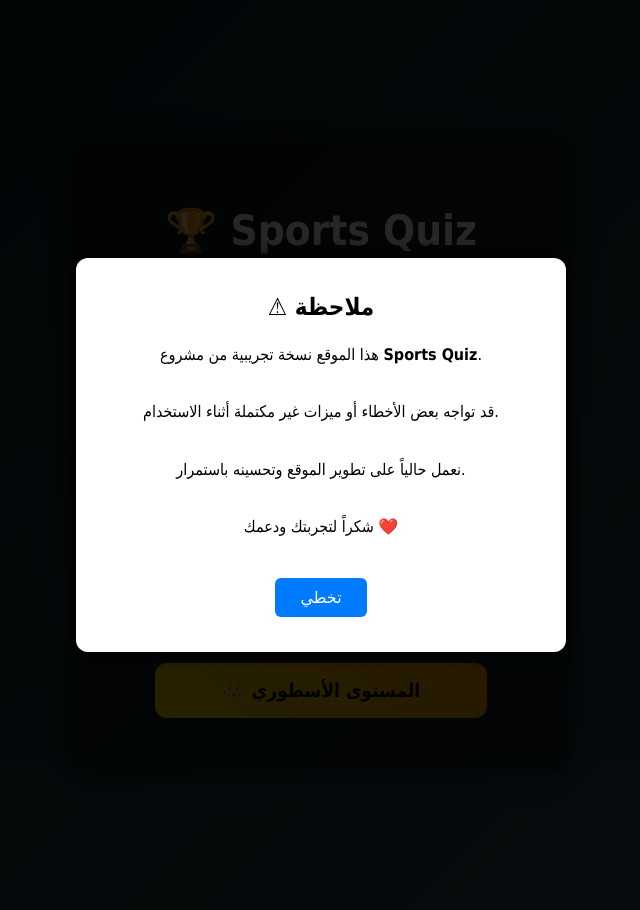
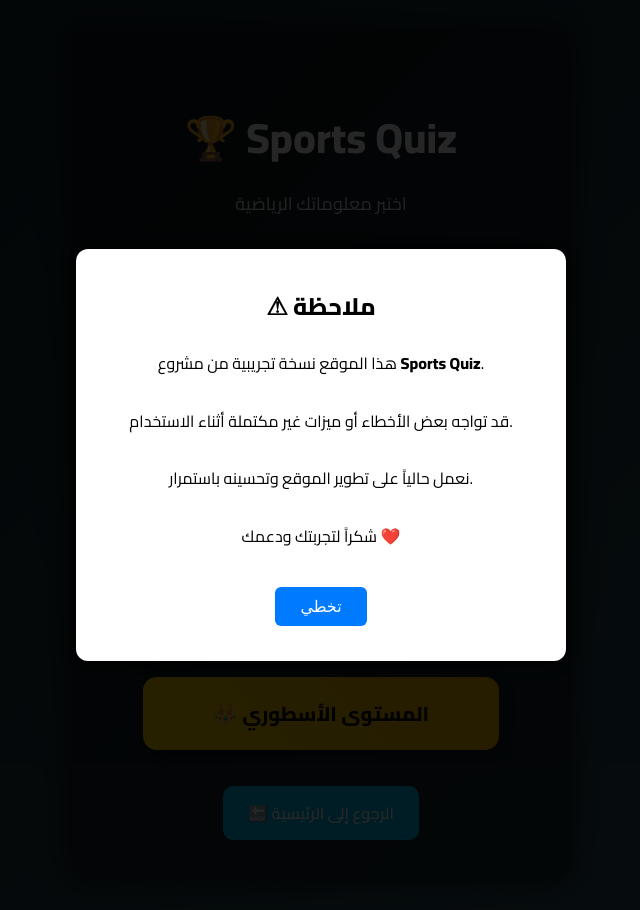
Before and after one commit to moath-moath/sportsquiz, a Django app: page / in a window 1280 px wide. Shown: the whole page, without its empty margins (319-959 px from the left). Run offline with Django 5.2, Linux system fonts and the light colour scheme; data comes from the database, SQL or seed files in the repository.

Commit message:
improve home page design

```diff
--- a/quiz/templates/home.html
+++ b/quiz/templates/home.html
@@ -11,11 +11,13 @@
 
 <title>Sports Quiz</title>
 
+<link href="https://fonts.googleapis.com/css2?family=Cairo:wght@400;600;800&display=swap" rel="stylesheet">
+
 <style>
 
 body{
 margin:0;
-font-family:Tahoma;
+font-family:'Cairo', sans-serif;
 background:linear-gradient(135deg,#0f2027,#203a43,#2c5364);
 color:white;
 text-align:center;
@@ -37,6 +39,7 @@ box-shadow:0 0 30px rgba(0,0,0,0.7);
 h1{
 font-size:42px;
 margin-bottom:10px;
+font-weight:800;
 }
 
 .subtitle{
@@ -57,37 +60,58 @@ position:relative;
 overflow:hidden;
 display:block;
 width:90%;
-max-width:300px;
-margin:14px auto;
-padding:16px;
-font-size:19px;
-border-radius:12px;
+max-width:320px;
+margin:16px auto;
+padding:18px;
+font-size:20px;
+border-radius:14px;
 cursor:pointer;
-background:linear-gradient(45deg,#ffd700,#ffa500);
-color:black;
-font-weight:bold;
+
+background:linear-gradient(45deg,#ffd700,#ffb700);
+color:#111;
+font-weight:800;
 text-decoration:none;
-transition:0.3s;
+
+transition:all 0.3s ease;
+
+box-shadow:0 6px 15px rgba(0,0,0,0.4);
 }
 
 .level-btn:hover{
-transform:scale(1.08);
-box-shadow:0 0 25px gold;
+transform:translateY(-4px) scale(1.05);
+box-shadow:0 10px 30px rgba(255,215,0,0.6);
 }
 
 .level-btn::before{
 content:"";
 position:absolute;
 top:0;
-left:-100%;
-width:100%;
+left:-120%;
+width:120%;
 height:100%;
-background:linear-gradient(120deg,transparent,rgba(255,255,255,0.6),transparent);
-transition:0.6s;
+background:linear-gradient(120deg,transparent,rgba(255,255,255,0.5),transparent);
+transition:0.7s;
 }
 
 .level-btn:hover::before{
-left:100%;
+left:120%;
+}
+
+.home-btn{
+display:inline-block;
+margin-top:20px;
+padding:12px 25px;
+border-radius:10px;
+background:#00c3ff;
+color:white;
+text-decoration:none;
+font-weight:600;
+transition:0.3s;
+}
+
+.home-btn:hover{
+background:#009fd4;
+transform:scale(1.05);
 }
 
 #notice-box{
@@ -162,6 +186,8 @@ background:#0056b3;
 
 <a href="{% url 'legendary' %}" class="level-btn">👑 المستوى الأسطوري</a>
 
+<a href="/" class="home-btn">🔙 الرجوع إلى الرئيسية</a>
+
 </div>
 
 <div id="notice-box">
@@ -190,31 +216,24 @@ background:#0056b3;
 
 <script>
 
-document.addEventListener("DOMContentLoaded",function(){
-
-if(localStorage.getItem("noticeSeen")){
-document.getElementById("notice-box").style.display="none";
-}
-
-})
 
 function skipNotice(){
 
 const noticeBox = document.getElementById("notice-box");
 
-if(noticeBox){
+
 noticeBox.style.display = "none";
+
 localStorage.setItem("noticeSeen","yes");
-}
+
 
 }
 
 document.addEventListener("DOMContentLoaded", function(){
 
-const noticeBox = document.getElementById("notice-box");
 
 if(localStorage.getItem("noticeSeen") === "yes"){
-noticeBox.style.display = "none";
+document.getElementById("notice-box").style.display = "none";
 }
 
 });
@@ -223,4 +242,6 @@ noticeBox.style.display = "none";
 
 </body>
 
+
+
 </html>
```
